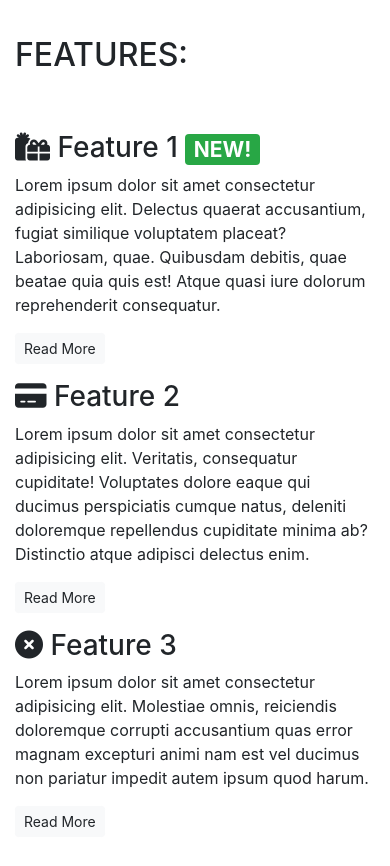
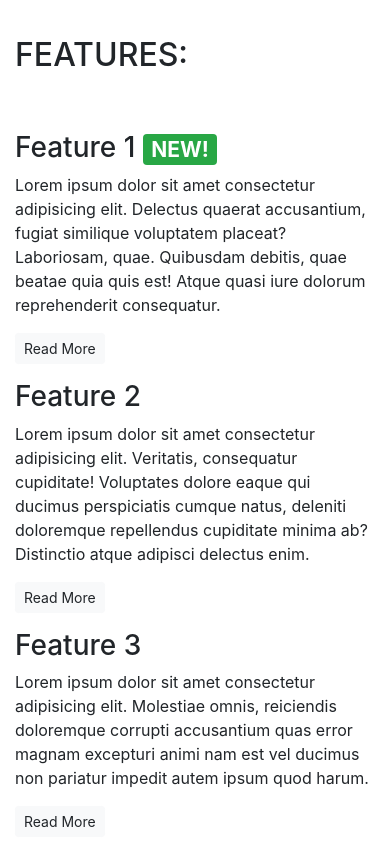
Before and after one commit to Thom52/whiskey-drop, a plain HTML site: page index.html in a window 390 px wide. Shown: the part 1160-2026 px from the top of the page. Drawn offline with nearby package versions, Linux system fonts and the light colour scheme.

Commit message:
Removed icons from mobile size screens

```diff
--- a/index.html
+++ b/index.html
@@ -107,7 +107,7 @@
             <div class="row">
                 <div class="col-12 col-md-6 col-lg-4">
                     <div class="feature">
-                        <h3><i class="fa-solid fa-gifts"></i> Feature 1 <span class="badge badge-success">NEW!</span></h3>
+                        <h3><i class="fa-solid fa-gifts d-none d-sm-inline"></i> Feature 1 <span class="badge badge-success">NEW!</span></h3>
                         <p>Lorem ipsum dolor sit amet consectetur adipisicing elit. Delectus quaerat accusantium,
                             fugiat
                             similique voluptatem placeat? Laboriosam, quae. Quibusdam debitis, quae beatae quia quis
@@ -120,7 +120,7 @@
 
                 <div class="col-12 col-md-6 col-lg-4">
                     <div class="feature">
-                        <h3><i class="fa-solid fa-credit-card"></i> Feature 2</h3>
+                        <h3><i class="fa-solid fa-credit-card d-none d-sm-inline"></i> Feature 2</h3>
                         <p>Lorem ipsum dolor sit amet consectetur adipisicing elit. Veritatis, consequatur
                             cupiditate!
                             Voluptates dolore eaque qui ducimus perspiciatis cumque natus, deleniti doloremque
@@ -132,7 +132,7 @@
 
                 <div class="col-12 d-md-none d-lg-block col-lg-4">
                     <div class="feature">
-                        <h3><i class="fa-solid fa-circle-xmark"></i> Feature 3</h3>
+                        <h3><i class="fa-solid fa-circle-xmark d-none d-sm-line"></i> Feature 3</h3>
                         <p>Lorem ipsum dolor sit amet consectetur adipisicing elit. Molestiae omnis, reiciendis
                             doloremque
                             corrupti accusantium quas error magnam excepturi animi nam est vel ducimus non pariatur
```
